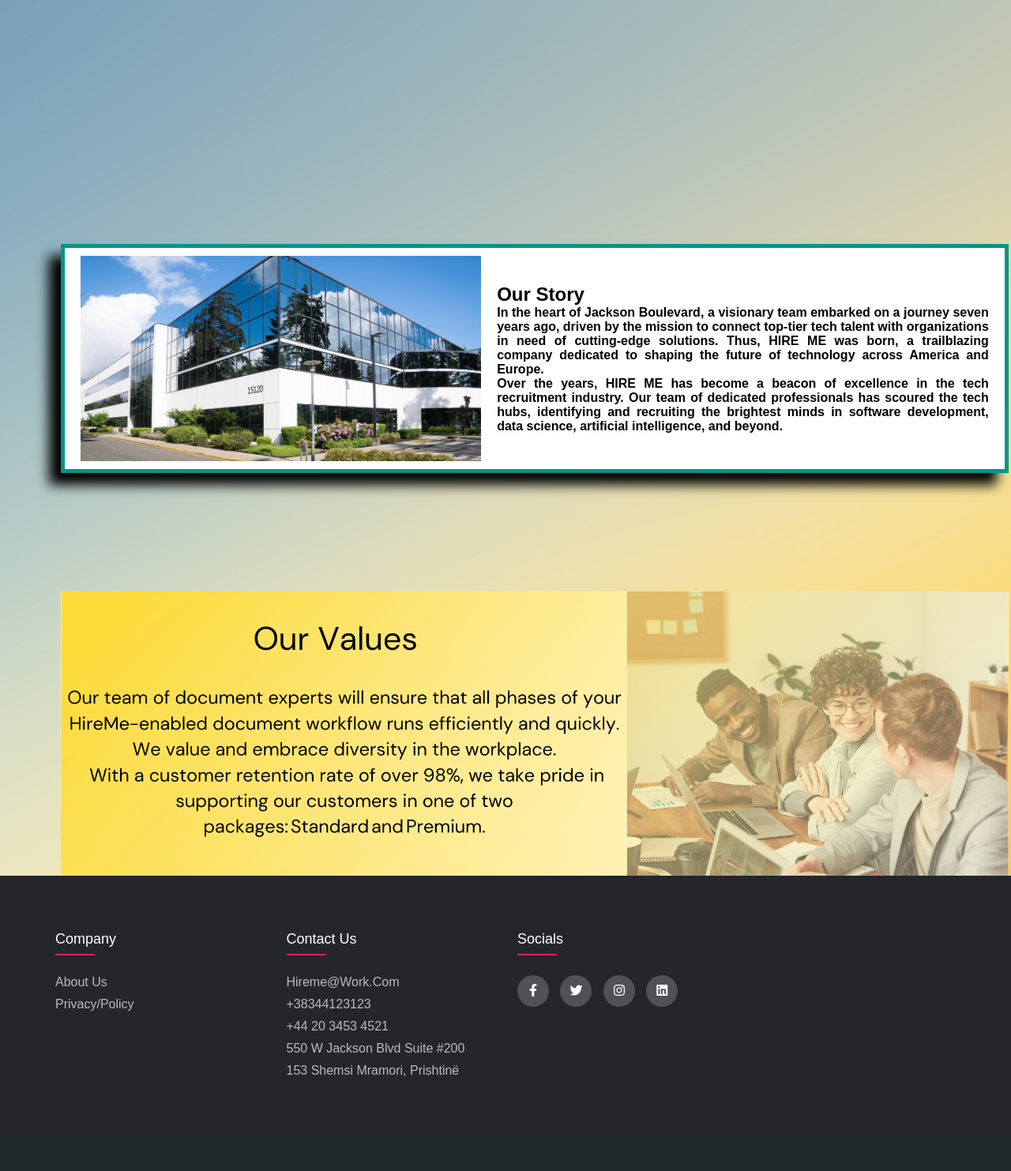
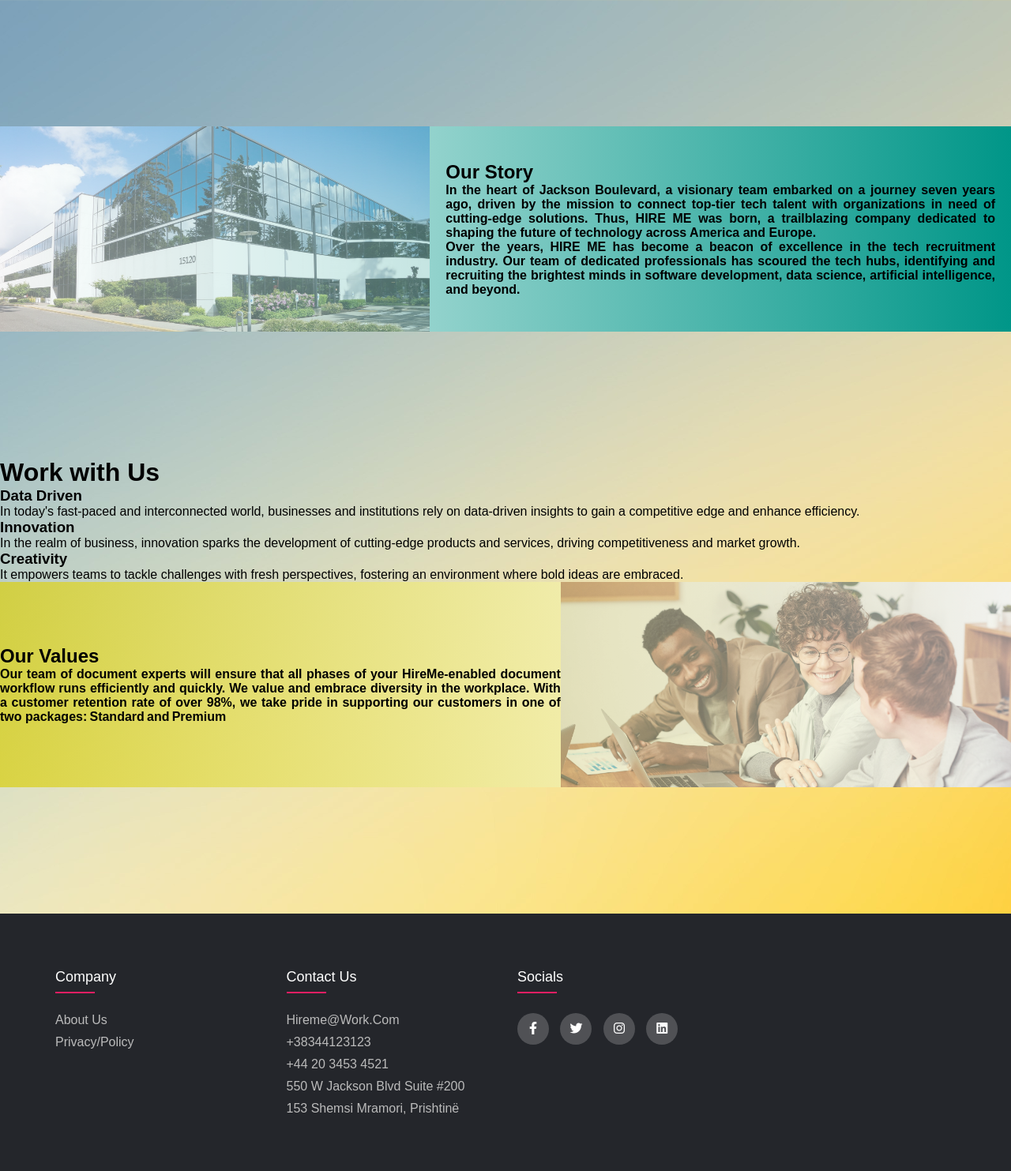
Before and after one commit to oltahasimja/PROJEKTI, a PHP site: page /aboutus.html in a window 1280 px wide. Shown: the part 90-1573 px from the top of the page at 79% size. Before the commit the page ends 1453 px from the top, so only its background shows below. Run offline with PHP 8.4, Linux system fonts and the light colour scheme.

Commit message:
ndryshimii_aboutus

```diff
--- a/aboutus.html
+++ b/aboutus.html
@@ -33,7 +33,36 @@
 </h4>
 </div>
    </div>
-    <img src="foto.png" alt="Foto" class="additional-image">
+ <div class="work">
+    <h1 id="1">Work with Us</h1>
+    <div class="tabelat">
+        <div>
+            <h3>Data Driven</h3>
+            <p>In today's fast-paced and interconnected world, businesses and institutions rely on data-driven insights to gain a competitive edge and enhance efficiency.</p>
+        </div>
+        <div>
+            <h3>Innovation</h3>
+            <p>In the realm of business, innovation sparks the development of cutting-edge products and services, driving competitiveness and market growth.</p>
+        </div>
+        <div>
+            <h3>Creativity</h3>
+            <p>It empowers teams to tackle challenges with fresh perspectives, fostering an environment where bold ideas are embraced.</p>
+        </div>
+    </div>
+ </div>
+
+   <div class="blloku2">
+    <div class="texti">
+        <h2>Our Values</h2>
+
+        <h4>
+            Our team of document experts will ensure that all phases of your HireMe-enabled document workflow runs efficiently and quickly. We value and embrace diversity in the workplace. With a customer retention rate of over 98%, we take pride in supporting our customers in one of two packages: Standard and Premium
+</h4>
+</div>
+    <img src="values.jpg" alt="">
+
+
+</div>
 
    </div>
 
--- a/stylecover.css
+++ b/stylecover.css
@@ -253,6 +253,7 @@ ul{
     }
 }
 .banner2{
+    height: auto;
     position: relative;
     width: 100%;
     background-image: url(cQPnt2.jpg);
@@ -260,39 +261,53 @@ ul{
     background-position:center;
     display: flex;
     flex-direction: column;
-    flex-wrap: nowrap;
-    justify-content: space-evenly;
-    padding: 9px 6% 0;
+
     overflow: hidden;
 
 }
 .blloku1 {
-    margin-top: 300px;
-    padding: 20px;
+    margin-top:10em;
+margin-bottom: 10em;
+    padding-right: 20px;
+    display: flex;
+    align-items: center;
+    background-image: linear-gradient(to left,#009688,white);
+
+    height:16.26em;
+    width: 100%;
+
+  }
+
+  .blloku2 {
+
+    margin-bottom:10em;
+    width: 100%;
     display: flex;
     flex-direction: row;
-    flex-wrap: nowrap;
     align-items: center;
-    background-color: #ffffff;
-    height: 290px;
-    width: 1200px;
-    border: 5px solid #009688 ;
-    box-shadow: -15px 15px 15px;
+
+    background-image: linear-gradient(to right,rgba(216, 207, 23, 0.741),white);
+
+    height:16.26em;
+    width: 100%;
+
   }
-
+  .blloku2 img{
+    opacity: 0.5;
+    width: 120em;
+    height: 100%;
+     object-fit: cover;
+  }
   .blloku1 img{
-    width: 2000px;
-    height: 260px;
+    opacity: 0.5;
+    width: 120em;
+    height:100%;
     margin-right: 20px;
   }
   .texti{
     text-align: justify;
     text-justify: inter-word;
-
   }
-  .additional-image {
-    margin-top: 150px;
-    width: 1200px;
-    height: 360px;
-
+  .tabelat{
+    width: 100%;
   }
```
Also changed, not shown: foto.png (deleted), values.jpg (added).
